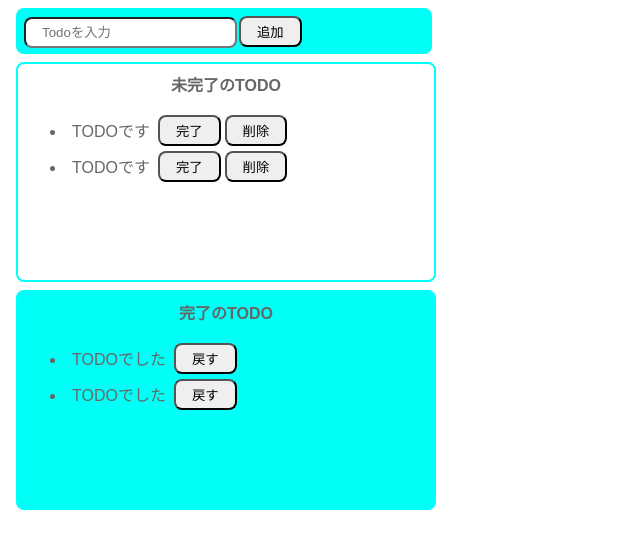
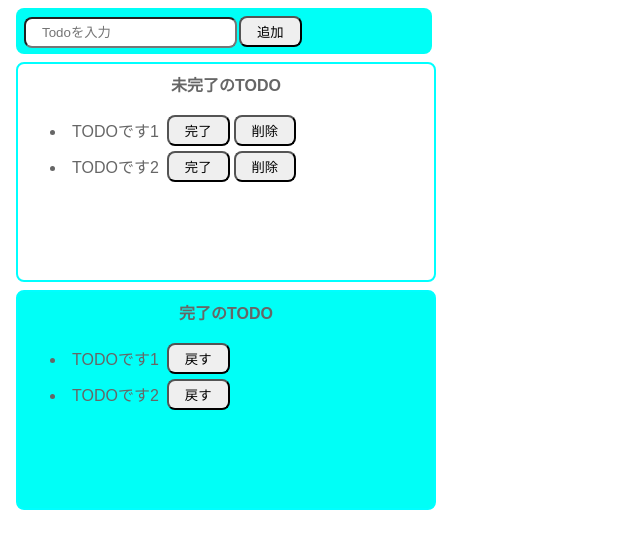
Before and after one commit to saunaman37/todo-ps-React, a React (Vite) app: page / in a window 1280 px wide. Shown: the top 548 px of the page, without its empty margins (0-640 px from the left). Built offline with nearby package versions, Linux system fonts and the light colour scheme.

Commit message:
Reactでの実装を意識したモックに変更

```diff
--- a/src/todo.jsx
+++ b/src/todo.jsx
@@ -1,7 +1,15 @@
 import './index.css'
+import { useState } from 'react';
 
-export const  Todo = () =>
-{
+export const  Todo = () =>{
+  const [incompleteTodos,setIncompleteTodos] = useState([
+    "TODOです1",
+    "TODOです2"
+  ]);
+  const [completeTodos,setCompleteTodos] = useState([
+    "TODOでした1",
+    "TODOでした2"
+  ]);
   return(
     <>
     <div className='input-area'>
@@ -11,37 +19,30 @@ export const  Todo = () =>
     <div className='incomplete-area'>
       <p className='title'>未完了のTODO</p>
       <ul>
-        <li>
+        {incompleteTodos.map((todo) =>(
+            <li key={todo}>
              <div className='list-low'>
-            <p className='todo-item'>TODOです</p>
+              <p className='todo-item'>{todo}</p>
               <button>完了</button>
               <button>削除</button>
              </div>
             </li>
-        <li>
-          <div className='list-low'>
-          <p className='todo-item'>TODOです</p>
-          <button>完了</button>
-          <button>削除</button>
-          </div>
-        </li>
+          )
+        )}
       </ul>
     </div>
     <div className='complete-area'>
     <p className='title'>完了のTODO</p>
       <ul>
-        <li>
+        {incompleteTodos.map((todo) =>(
+            <li key={todo}>
              <div className='list-low'>
-          <p className='todo-item'>TODOでした</p>
+              <p className='todo-item'>{todo}</p>
               <button>戻す</button>
              </div>
             </li>
-        <li>
-          <div className='list-low'>
-          <p className='todo-item'>TODOでした</p>
-          <button>戻す</button>
-          </div>
-        </li>
+          )
+        )}
       </ul>
     </div>
     </>
```
Lines whose indentation alone changed are shown as unchanged.
